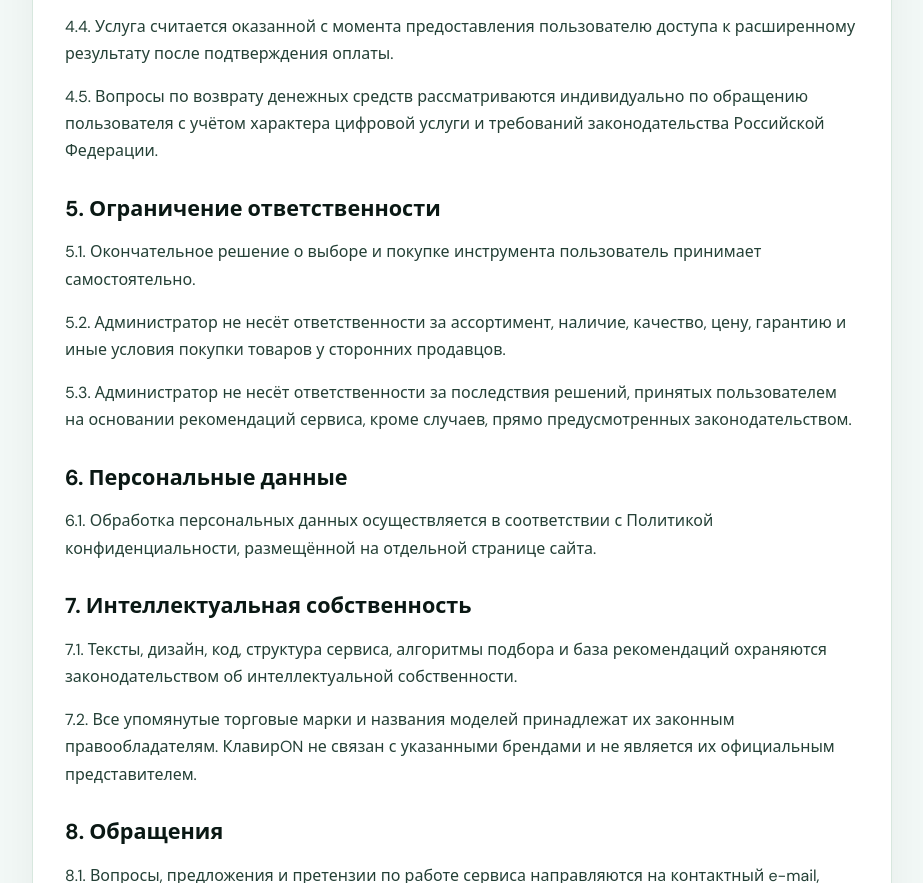
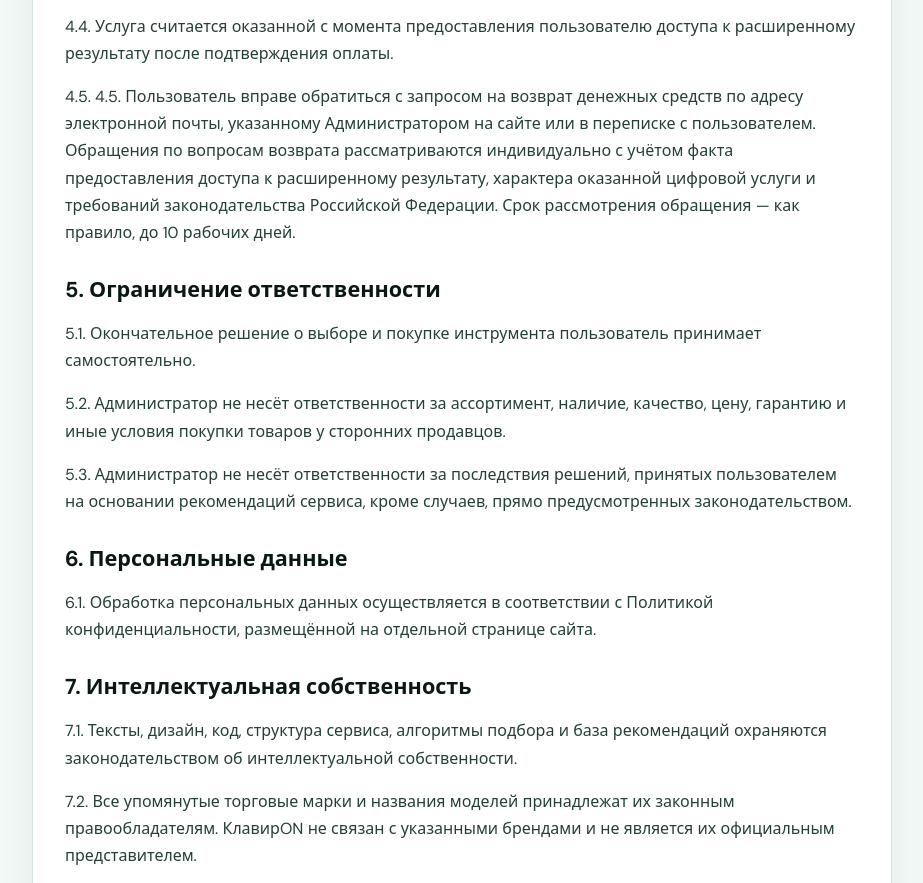
Before and after one commit to Zakharovvb/klaviron-saas, a plain HTML site: page terms.html in a window 1280 px wide. Shown: the part 1499-2382 px from the top of the page, without its empty margins (178-1101 px from the left). Drawn offline with Linux system fonts and the light colour scheme.

Commit message:
Update terms.html
<p>4.5. Пользователь вправе обратиться с запросом на возврат денежных средств по адресу электронной почты, указанному Администратором на сайте или в переписке с пользователем. Обращения по вопросам возврата рассматриваются индивидуально с учётом факта предоставления доступа к расширенному результату, характера оказанной цифровой услуги и требований законодательства Российской Федерации. Срок рассмотрения обращения — как правило, до 10 рабочих дней.</p>

```diff
--- a/terms.html
+++ b/terms.html
@@ -39,7 +39,7 @@
       <p>4.2. Стоимость и состав пакетов указываются на сайте до момента оплаты. Администратор вправе изменять стоимость пакетов для будущих заказов.</p>
       <p>4.3. Оплата осуществляется через платёжного партнёра ЮKassa или иной подключённый платёжный сервис. Обработка платёжных данных происходит по правилам соответствующего платёжного оператора.</p>
       <p>4.4. Услуга считается оказанной с момента предоставления пользователю доступа к расширенному результату после подтверждения оплаты.</p>
-      <p>4.5. Вопросы по возврату денежных средств рассматриваются индивидуально по обращению пользователя с учётом характера цифровой услуги и требований законодательства Российской Федерации.</p>
+      <p>4.5. 4.5. Пользователь вправе обратиться с запросом на возврат денежных средств по адресу электронной почты, указанному Администратором на сайте или в переписке с пользователем. Обращения по вопросам возврата рассматриваются индивидуально с учётом факта предоставления доступа к расширенному результату, характера оказанной цифровой услуги и требований законодательства Российской Федерации. Срок рассмотрения обращения — как правило, до 10 рабочих дней.</p>
       <h2>5. Ограничение ответственности</h2>
       <p>5.1. Окончательное решение о выборе и покупке инструмента пользователь принимает самостоятельно.</p>
       <p>5.2. Администратор не несёт ответственности за ассортимент, наличие, качество, цену, гарантию и иные условия покупки товаров у сторонних продавцов.</p>
```
